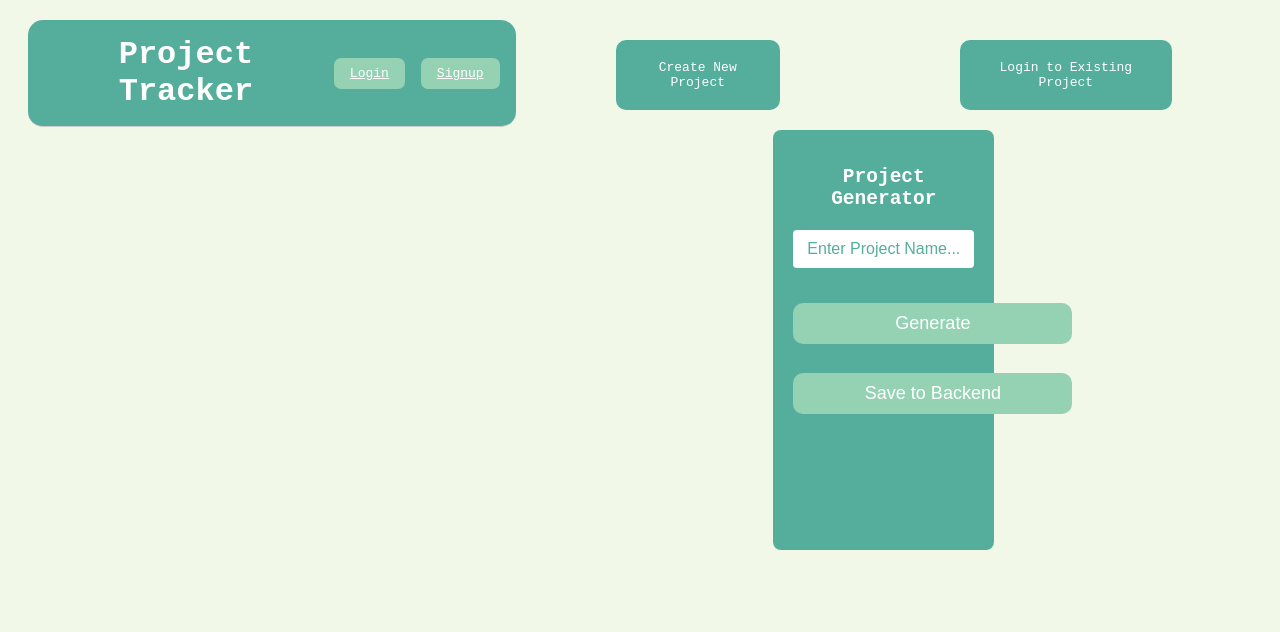
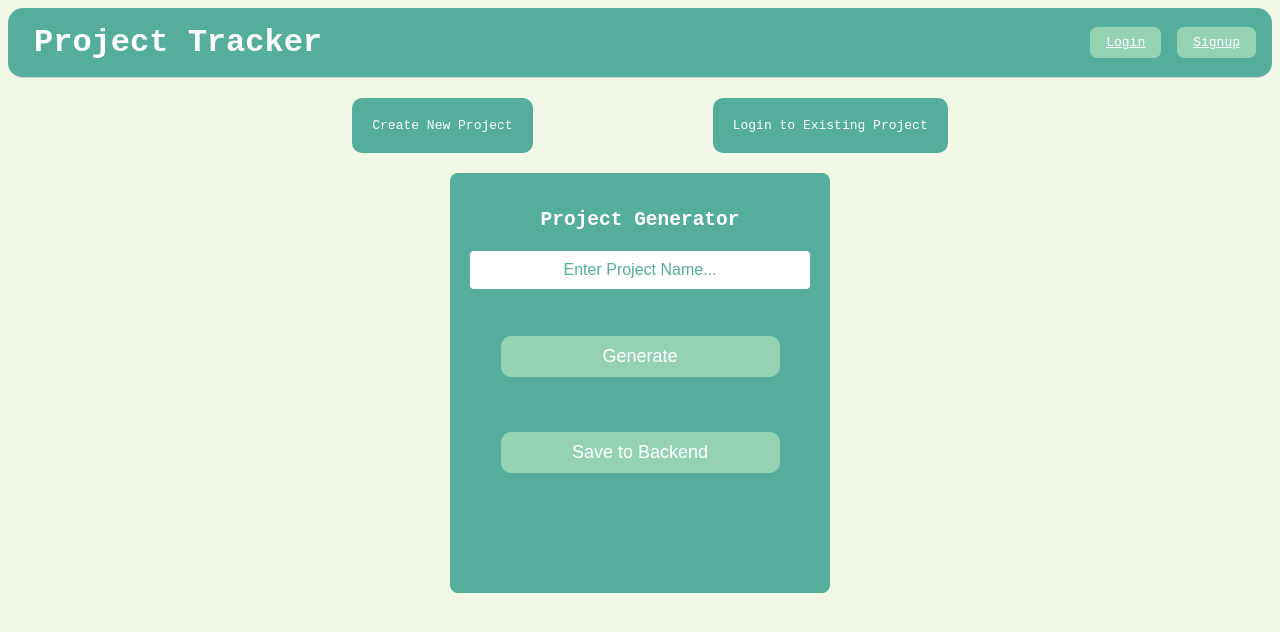
Before and after one commit to 03YugAgarwal/Project-Tracker, a React (Create React App) app in the folder client/: page / in a window 1280 px wide. Shown: the top 632 px of the page. Built offline with nearby package versions, Linux system fonts and the light colour scheme; the HTML template or start-up script is replaced by a standard one.

Commit message:
Corrected the Errors invoked by the use of Module CSS

```diff
--- a/client/src/components/Navbar.jsx
+++ b/client/src/components/Navbar.jsx
@@ -21,12 +21,12 @@ const Navbar = () => {
   };
 
   return (
-    <div className={styles.main}>
-      <div>
-      <h1 onClick={() => navigate("/")}>Project Tracker</h1>
+    <div className={styles.header}>
+      <div className={styles.headerleft}>
+      <h1  onClick={() => navigate("/")}>Project Tracker</h1>
       </div>
-        {isLoggedIn && <li onClick={handleLogout}>Logout</li>}
-      <div>
+      <div className={styles.headerright}>
+        {isLoggedIn && <button  onClick={handleLogout}>Logout</button>}
         {!isLoggedIn && (
             <NavLink to="/login">Login</NavLink>
         )}
--- a/client/src/css/Navbar.module.css
+++ b/client/src/css/Navbar.module.css
@@ -34,3 +34,52 @@
   border-radius: 7px;
 
 }
+
+.header {
+  display: flex;
+  justify-content: space-between;
+  align-items: center;
+  padding: 1rem;
+  background-color: #55AD9B;
+  border-bottom: 1px solid #ccc;
+  border-radius: 15px;
+  max-width: 1300px;
+}
+
+.headerleft h1 {
+  margin: 0;
+  margin-left: 10px;
+  color: white;
+}
+
+.headerright button {
+  margin-left: 1rem;
+  padding: 0.5rem 1rem;
+  background-color: #95D2B3;
+  color: #fff;
+  border: none;
+  border-radius: 5px;
+  cursor: pointer;
+  border-radius: 7px;
+}
+
+.headerright button:hover {
+  background-color: white;
+  color: #95D2B3;
+}
+
+.headerright a {
+  margin-left: 1rem;
+  padding: 0.5rem 1rem;
+  background-color: #95D2B3;
+  color: #fff;
+  border: none;
+  border-radius: 5px;
+  cursor: pointer;
+  border-radius: 7px;
+}
+
+.headerright a:hover {
+  background-color: white;
+  color: #95D2B3;
+}
--- a/client/src/ui/src/ProjectTracker.js
+++ b/client/src/ui/src/ProjectTracker.js
@@ -5,6 +5,7 @@ import TodoList from "./components/TodoList";
 import InProgressList from "./components/InProgressList";
 import CompletedList from "./components/CompletedList";
 import Header from "./components/Header";
+import styles from "./components/App.module.css";
 
 import { useParams } from "react-router-dom";
 
@@ -120,29 +121,25 @@ export default function ProjectTracker() {
 
   return (
     <div>
-      <Header
-        onHomeClick={handleHomeClick}
-        onChangeProjectClick={handleChangeProjectClick}
-        onLogoutClick={handleLogoutClick}
-      />
 
-      <div className="App">
-        <div className="leftitems">
-          <h1 style={{ marginBottom: "0px" , color : "white"}}>
+
+      <div className="App" style={{marginTop: "30px",display: "flex"}}>
+        <div className={styles["leftitems"]}>
+          <h1 style={{ color : "white"}}>
             Task Manager
           </h1>
           <NewGoal onAdd={addTask} />
-          <div className="progress-circle-container">
+          <div className={styles["progress-circle-container"]}>
             <Circle percentage={completedPercentage} />
-            <div className="stats">
+            <div className={styles["stats"]}>
               <p style={{color:"white"}}>
                 {completedTasks.length} of {totalTasks} completed successfully
               </p>
             </div>
           </div>
         </div>
-        <div className="rightitems">
-          <div style={{ display: "inline-flex" }} className="lists-container">
+        <div className={styles["rightitems"]}>
+          <div style={{ display: "inline-flex" }} className={styles["lists-container"]}>
             <TodoList
               tasks={todoTasks}
               onMove={moveTask}
--- a/client/src/ui/src/components/App.css
+++ b/client/src/ui/src/components/App.module.css
@@ -16,12 +16,14 @@ body{
 
 .leftitems {
   display: flex;
-  flex-direction: column;
-  align-items: center;
-  margin-right: 20px; /* Adjust margin as needed */
-  width: 300px; /* Set a fixed width for the left items */
-  background: #55AD9B;
-  border-radius: 10px;
+    flex-direction: column;
+    align-items: center;
+    margin-right: 20px;
+    width: 350px;
+    background: #55AD9B;
+    border-radius: 10px;
+    text-align: center;
+    margin-left: 1%;
 }
 
 .rightitems {
@@ -108,7 +110,7 @@ h1 {
 }
 
 .button-container button:last-child {
-  background-color: #5cb85c;
+  background-color: teal;
   border-top-right-radius: 5px;
   border-bottom-right-radius: 5px;
 }
--- a/client/src/ui/src/components/CompletedList.js
+++ b/client/src/ui/src/components/CompletedList.js
@@ -1,4 +1,5 @@
 import React, { useState, useEffect } from "react";
+import styles from "./App.module.css";
 
 const CompletedList = ({ tasks, onMove, onDelete }) => {
   const [colors, setColors] = useState({});
@@ -35,12 +36,12 @@ const CompletedList = ({ tasks, onMove, onDelete }) => {
   };
 
   return (
-    <div className="goal-list comp">
-      <h2>Completed</h2>
+    <div className={`${styles["goal-list"]} ${styles["comp"]}`}>
+      <h2 style={{borderTop: "teal 10px solid"}}>Completed</h2>
       {tasks.map((task) => (
         <div
           key={task.id}
-          className="goal-item"
+          className={styles["goal-item"]}
           style={{ borderLeftColor: colors[task.id], position: "relative" }}
         >
           <button
@@ -61,13 +62,14 @@ const CompletedList = ({ tasks, onMove, onDelete }) => {
           <h3
             onClick={() => clickCheck(task.id)}
             style={{
-              textDecoration: clickedGoals[task.id] ? "line-through" : "none",
+              textAlignLast: "left",
             }}
           >
             {task.text}
           </h3>
           <p>{task.body}</p>
-          <div className="button-container">
+          <div className={styles["button-container"]}
+          >
             <button
               style={{ backgroundColor: "yellow" }}
               onClick={() => moveTaskHandler(task.id, "todo")}
--- a/client/src/ui/src/components/Header.js
+++ b/client/src/ui/src/components/Header.js
@@ -1,13 +1,13 @@
 import React from "react";
-import "./App.css"; // Make sure to create a CSS file for styling
+import styles from "./App.module.css"; // Make sure to create a CSS file for styling
 
 const Header = ({ onHomeClick, onChangeProjectClick, onLogoutClick }) => {
   return (
-    <div className="header">
-      <div className="header-left">
+    <div className={styles.header}>
+      <div className={styles.header}>
         <h1>Project Tracker</h1>
       </div>
-      <div className="header-right">
+      <div className={styles["header-right"]}>
         <button onClick={onHomeClick}>Home Page</button>
         <button onClick={onChangeProjectClick}>Change Project</button>
         <button onClick={onLogoutClick}>Logout</button>
--- a/client/src/ui/src/components/InProgressList.js
+++ b/client/src/ui/src/components/InProgressList.js
@@ -1,4 +1,5 @@
 import React, { useState, useEffect } from "react";
+import styles from "./App.module.css";
 
 const InProgressList = ({ tasks, onMove, onDelete }) => {
   const [colors, setColors] = useState({});
@@ -35,12 +36,13 @@ const InProgressList = ({ tasks, onMove, onDelete }) => {
   };
 
   return (
-    <div className="goal-list inprog">
-      <h2>In Progress</h2>
+    <div className={` ${styles["goal-list"]} ${styles["inprog"]}`}
+    >
+      <h2 style={{borderTop: "#f0ad4e 10px solid"}}>In Progress</h2>
       {tasks.map((task) => (
         <div
           key={task.id}
-          className="goal-item"
+          className={styles["goal-item"]}
           style={{ borderLeftColor: colors[task.id], position: "relative" }}
         >
           <button
@@ -61,13 +63,14 @@ const InProgressList = ({ tasks, onMove, onDelete }) => {
           <h3
             onClick={() => clickCheck(task.id)}
             style={{
-              textDecoration: clickedGoals[task.id] ? "line-through" : "none",
+              textAlignLast: "left",
             }}
           >
             {task.text}
           </h3>
           <p>{task.body}</p>
-          <div className="button-container">
+          <div className= {styles["button-container"]}
+          >
             <button
               style={{ backgroundColor: "yellow" }}
               onClick={() => moveTaskHandler(task.id, "todo")}
--- a/client/src/ui/src/components/NewGoal.js
+++ b/client/src/ui/src/components/NewGoal.js
@@ -1,5 +1,5 @@
 import React, { useState } from "react";
-import "./NewGoal.css"; // Ensure your CSS file path is correct
+import styles from "./NewGoal.module.css"; // Ensure your CSS file path is correct
 
 const NewGoal = ({ onAdd }) => {
   const [enteredText, setEnteredText] = useState("");
@@ -38,16 +38,16 @@ const NewGoal = ({ onAdd }) => {
   };
 
   return (
-    <form className="newGoal" onSubmit={submitHandler}>
+    <form className={styles.newGoal} onSubmit={submitHandler}>
       <input
-        className="taskname"
+        className={styles.taskname}
         type="text"
         value={enteredText}
         onChange={textChangeHandler}
         placeholder="Enter Task Name ..."
       />
       <input
-        className="taskname"
+        className={styles.taskname}
         type="text"
         value={enteredDescription}
         onChange={descriptionChangeHandler}
@@ -55,7 +55,7 @@ const NewGoal = ({ onAdd }) => {
       />
       <div>
         <select
-          className="taskselect"
+          className={styles.taskselect}
           id="status"
           value={selectedStatus}
           onChange={statusChangeHandler}
@@ -66,7 +66,7 @@ const NewGoal = ({ onAdd }) => {
         </select>
       </div>
       <button
-        className="submitbutton"
+        className={styles.submitbutton}
         style={{ backgroundColor: isHovered ? "white" : "#95D2B3" }}
         type="submit"
         onMouseOver={handleMouseEnter}
--- a/client/src/ui/src/components/NewGoal.css
+++ b/client/src/ui/src/components/NewGoal.module.css
@@ -4,7 +4,7 @@
 
 .submitbutton {
   background-color: #95D2B3;
-  color: #D8EFD3;
+  color: white;
   border-color: transparent;
   border-radius: 5px;
   transition: background-color 0.3s, color 0.3s;
@@ -38,4 +38,5 @@
   margin: 11px;
   text-align: center;
   background-color: #95D2B3;
+  color:white;
 }
--- a/client/src/ui/src/components/TodoList.js
+++ b/client/src/ui/src/components/TodoList.js
@@ -1,4 +1,5 @@
 import React, { useState, useEffect } from "react";
+import styles from "./App.module.css";
 
 const TodoList = ({ tasks, onMove, onDelete }) => {
   const [colors, setColors] = useState({});
@@ -35,14 +36,14 @@ const TodoList = ({ tasks, onMove, onDelete }) => {
   };
 
   return (
-    <div className="goal-list todo">
+    <div className={`${styles['goal-list']} ${styles['todo']}`}>
       <div style={{ backgroundColor: "yellow", borderRadius: "5px" }}>
-        <h2>To-Do</h2>
+        <h2 style={{borderTop: "yellow 10px solid"}}>To-Do</h2>
       </div>
       {tasks.map((task) => (
         <div
           key={task.id}
-          className="goal-item"
+          className={styles["goal-item"]}
           style={{ borderLeftColor: colors[task.id], position: "relative" }}
         >
           <button
@@ -67,7 +68,7 @@ const TodoList = ({ tasks, onMove, onDelete }) => {
             {task.text}
           </h3>
           <p>{task.body}</p>
-          <div className="button-container">
+          <div className={styles["button-container"]}>
             <button
               onClick={() => moveTaskHandler(task.id, "inProgress")}
             ></button>
```
